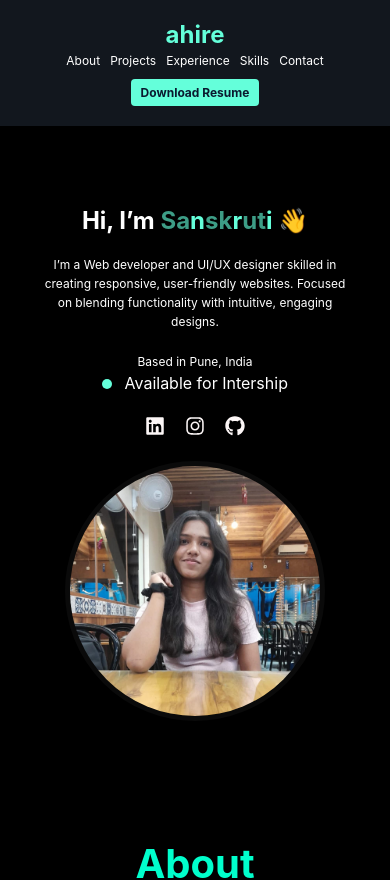
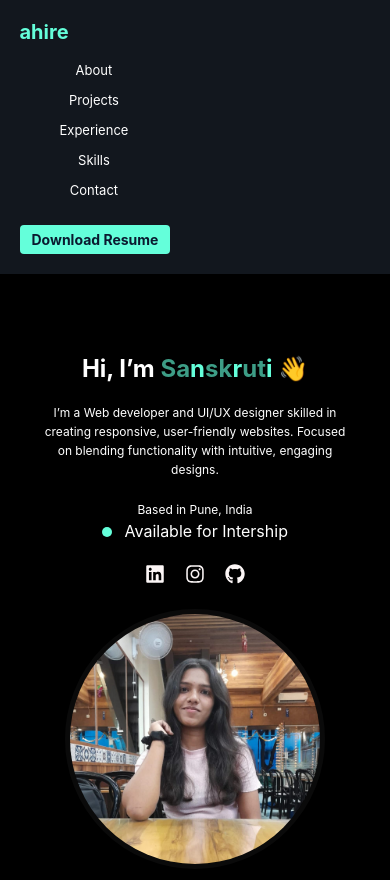
Before and after one commit to sanskrutiahire23/portfolio, a React (Create React App) app: page / in a window 390 px wide. Shown: the top 880 px of the page. Built offline with nearby package versions, Linux system fonts and the light colour scheme.

Commit message:
Update Header.css

```diff
--- a/src/Components/Header.css
+++ b/src/Components/Header.css
@@ -27,9 +27,7 @@
 .nav-links ul {
   list-style: none;
   display: flex;
-  gap: 40px;
-  margin: 0;
-  padding: 0;
+  gap: 70px;
 }
 
 .nav-links a {
@@ -63,14 +61,37 @@
 
 /* Responsive Styles */
 @media (max-width: 768px) {
+  .container {
+    flex-direction: column;
+    align-items: flex-start;
+  }
+
   .nav-links ul {
-    flex-wrap: wrap; /* Ensure the navbar items stay horizontal but wrap when space is limited */
-    gap: 20px;
-    justify-content: center;
+    flex-direction: column;
+    gap: 15px;
+    margin-top: 15px;
   }
 
   .nav-links a {
     font-size: 14px;
+  }
+
+  .actions {
+    margin-top: 10px;
+  }
+}
+
+@media (max-width: 480px) {
+  .logo {
+    font-size: 20px;
+  }
+
+  .nav-links ul {
+    gap: 10px;
+  }
+
+  .nav-links a {
+    font-size: 13px;
   }
 
   .btn-download-cv {
@@ -78,29 +99,3 @@
     font-size: 14px;
   }
 }
-
-@media (max-width: 480px) {
-  .container {
-    flex-direction: column;
-    align-items: center;
-    text-align: center;
-  }
-
-  .nav-links ul {
-    justify-content: center;
-    gap: 10px;
-  }
-
-  .nav-links a {
-    font-size: 12px;
-  }
-
-  .actions {
-    margin-top: 10px;
-  }
-
-  .btn-download-cv {
-    padding: 6px 10px;
-    font-size: 12px;
-  }
-}
```
